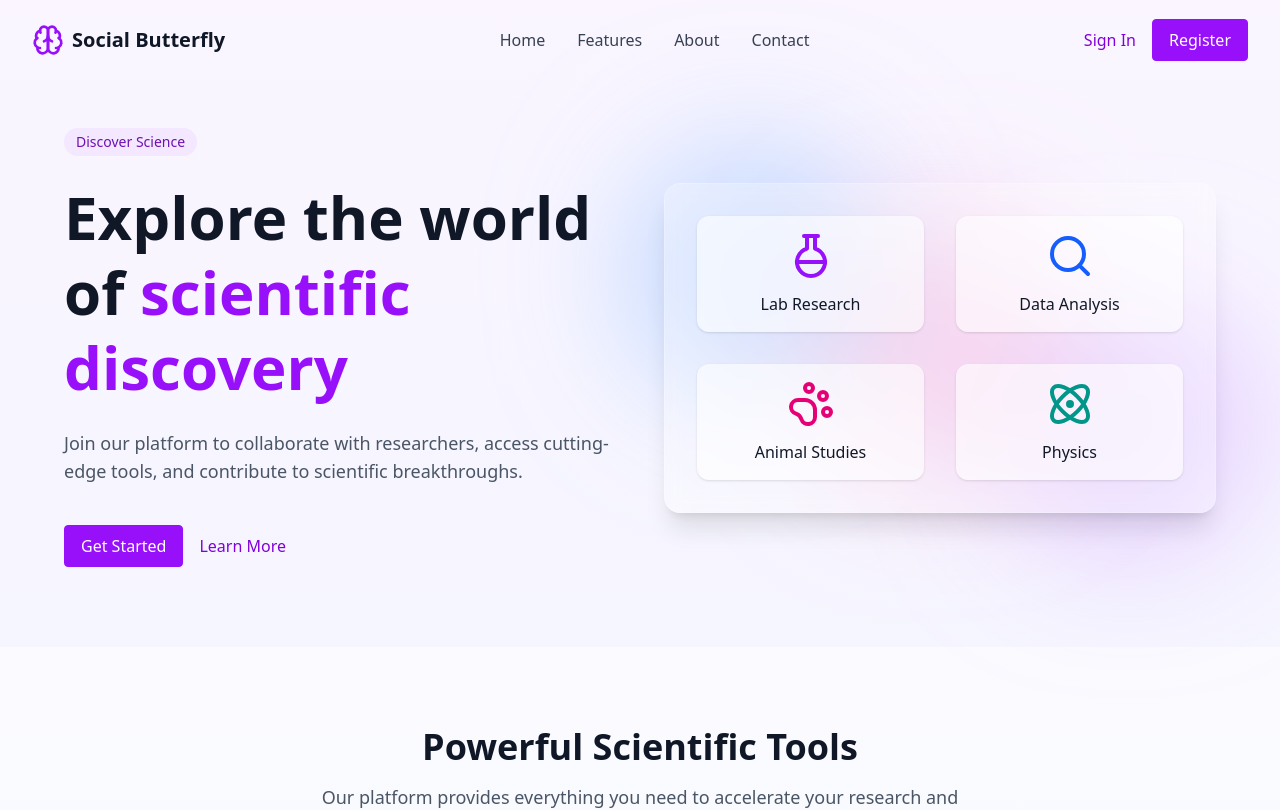
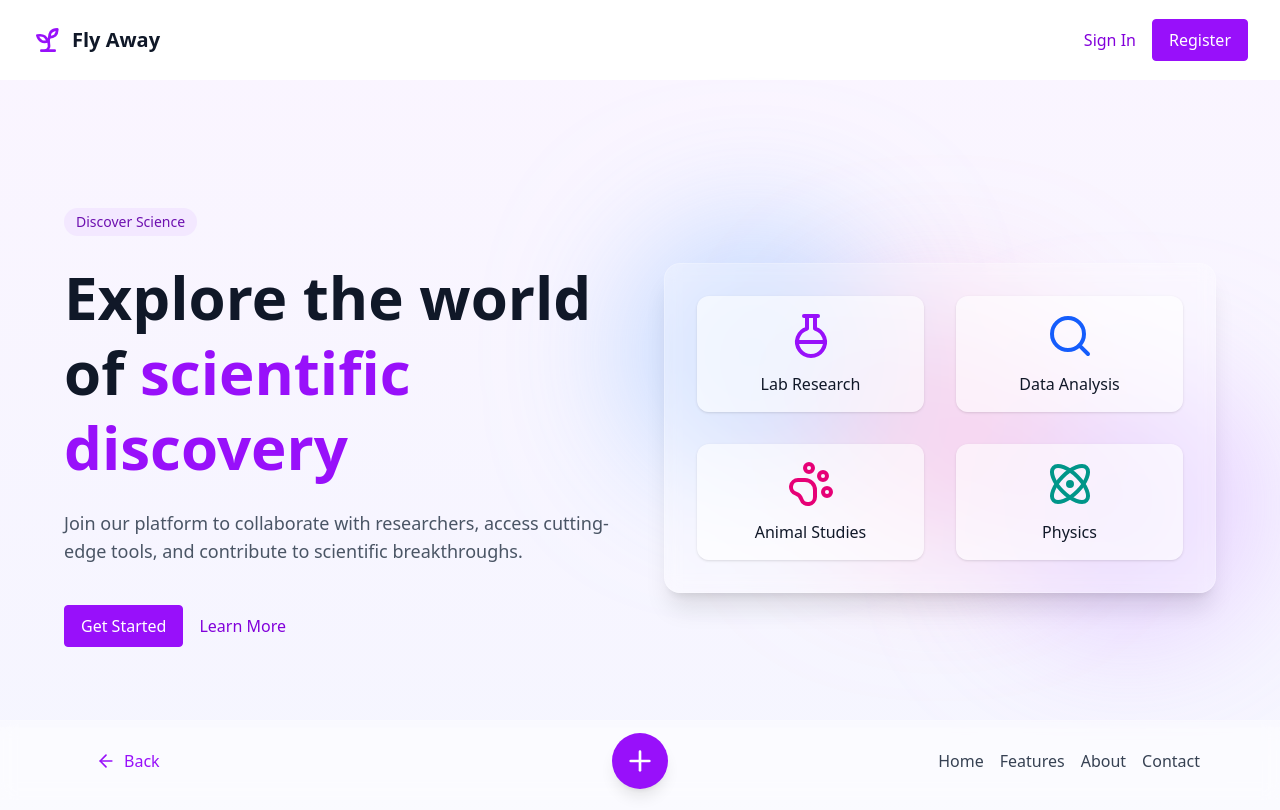
Before and after one commit to Alexander1022/social-flutter, a React (Vite) app in the folder Client/: page / in a window 1280 px wide. Shown: the top 810 px of the page. Built offline with nearby package versions, Linux system fonts and the light colour scheme.

Commit message:
Add footer and header to home

```diff
--- a/Client/src/App.tsx
+++ b/Client/src/App.tsx
@@ -1,4 +1,6 @@
 import { BrowserRouter, Routes, Route, Navigate } from "react-router"
+import Footer from "./components/Footer"
+import Header from "./components/Header"
 import Navbar from "./components/Navbar"
 import Home from "./pages/Home"
 import Login from "./pages/Login"
@@ -12,7 +14,7 @@ function App() {
 
   return (
     <BrowserRouter>
-      <Navbar />
+      <Header />
       <Routes>
 
         <Route path="/" element={<Home />} />
@@ -38,6 +40,7 @@ function App() {
         />
 
       </Routes>
+      <Footer />
     </BrowserRouter>
   )
 }
--- /dev/null
+++ b/Client/src/components/Footer.tsx
@@ -0,0 +1,79 @@
+import { ArrowLeft, Plus, Camera, Image } from "lucide-react";
+import { useEffect, useState } from 'react';
+import Navbar from "./Navbar";
+
+export default function Footer() {
+  const [showMenu, setShowMenu] = useState(false);
+  const [isScrolled, setIsScrolled] = useState(false);
+
+  const handlePlusClick = () => {
+    setShowMenu(!showMenu);
+  };
+
+  const handleAction = (actionType) => {
+    setShowMenu(false);
+    console.log(`Selected action: ${actionType}`);
+  };
+
+  useEffect(() => {
+    const handleScroll = () => {
+      setIsScrolled(window.scrollY > 10);
+    };
+
+    window.addEventListener("scroll", handleScroll);
+    return () => window.removeEventListener("scroll", handleScroll);
+  }, []);
+
+  return (
+    <div className="flex flex-col h-screen justify-between">
+        <footer className={`fixed bottom-0 left-0 right-0 h-20 z-50 border-t border-white/20 ${
+            isScrolled ? "bg-white/80 backdrop-blur-md" : "bg-white/30 backdrop-blur-sm"
+        }`}>
+            <div className="relative h-full max-w-6xl mx-auto">
+            {/* Back Button */}
+            <button className="absolute left-4 top-1/2 -translate-y-1/2 flex items-center gap-2 px-4 py-2 rounded-lg hover:bg-purple-50 transition-colors">
+                <ArrowLeft className="w-5 h-5 text-purple-600" />
+                <span className="text-purple-600 font-medium hidden md:inline">Back</span>
+            </button>
+
+            {/* Centered Plus Button with Menu */}
+            <div className="absolute left-1/2 top-1/2 -translate-x-1/2 -translate-y-1/2">
+                <div className="relative">
+                <button
+                    onClick={handlePlusClick}
+                    className="w-14 h-14 flex items-center justify-center rounded-full bg-purple-600 hover:bg-purple-700 transition-all text-white shadow-lg"
+                >
+                    <Plus className="w-8 h-8" />
+                </button>
+
+                {showMenu && (
+                    <div className="absolute bottom-full left-1/2 -translate-x-1/2 mb-4 flex gap-4 bg-white/90 backdrop-blur-sm rounded-xl p-2 shadow-lg border border-white/20">
+                    <button
+                        onClick={() => handleAction('camera')}
+                        className="flex flex-col items-center gap-2 p-3 hover:bg-purple-50 rounded-lg transition-colors"
+                    >
+                        <Camera className="w-6 h-6 text-purple-600" />
+                        <span className="text-xs text-gray-600">Camera</span>
+                    </button>
+
+                    <button
+                        onClick={() => handleAction('gallery')}
+                        className="flex flex-col items-center gap-2 p-3 hover:bg-purple-50 rounded-lg transition-colors"
+                    >
+                        <Image className="w-6 h-6 text-purple-600" />
+                        <span className="text-xs text-gray-600">Gallery</span>
+                    </button>
+                    </div>
+                )}
+                </div>
+            </div>
+
+            {/* Navigation */}
+            <div className="absolute right-4 top-1/2 -translate-y-1/2">
+                <Navbar />
+            </div>
+            </div>
+        </footer>
+    </div>
+  );
+}
--- /dev/null
+++ b/Client/src/components/Header.tsx
@@ -0,0 +1,51 @@
+import { useState, useEffect } from "react";
+import { Menu, Sprout, X } from "lucide-react";
+import Button from "./Button";
+
+export default function Navbar() {
+  const [isScrolled, setIsScrolled] = useState(false);
+
+  useEffect(() => {
+    const handleScroll = () => {
+      if (window.scrollY > 10) {
+        setIsScrolled(true);
+      } else {
+        setIsScrolled(false);
+      }
+    };
+
+    window.addEventListener("scroll", handleScroll);
+    return () => window.removeEventListener("scroll", handleScroll);
+  }, []);
+
+  return (
+    <header
+      className={`sticky top-0 left-0 right-0 z-50 transition-all duration-300 ${
+        isScrolled ? "bg-white/80 backdrop-blur-md shadow-sm" : "bg-transparent"
+      }`}
+    >
+      <div className="max-w-7xl mx-auto px-4 sm:px-6 lg:px-8">
+        <div className="flex items-center justify-between h-16 md:h-20">
+          <div className="flex items-center">
+            <Button className="flex items-center space-x-2">
+              <Sprout className="h-8 w-8 text-purple-600" />
+              <span className="text-xl font-bold text-gray-900">
+                Fly Away
+              </span>
+            </Button>
+          </div>
+
+          <div className="md:flex items-center space-x-4">
+              <button className="border-purple-200 text-purple-700">
+                Sign In
+              </button>
+              <Button className="border border-purple-600 font-medium py-2 px-4 rounded bg-purple-600 text-white">
+                Register
+              </Button>
+          </div>
+
+        </div>
+      </div>
+    </header>
+  );
+}
--- a/Client/src/components/Navbar.tsx
+++ b/Client/src/components/Navbar.tsx
@@ -1,136 +1,57 @@
-import { useState, useEffect } from "react";
-import { Brain, Menu, X } from "lucide-react";
+import { useState } from "react";
+import { Menu, X } from "lucide-react";
 import Button from "./Button";
 
 export default function Navbar() {
-  const [isScrolled, setIsScrolled] = useState(false);
   const [isMobileMenuOpen, setIsMobileMenuOpen] = useState(false);
 
-  useEffect(() => {
-    const handleScroll = () => {
-      if (window.scrollY > 10) {
-        setIsScrolled(true);
-      } else {
-        setIsScrolled(false);
-      }
-    };
-
-    window.addEventListener("scroll", handleScroll);
-    return () => window.removeEventListener("scroll", handleScroll);
-  }, []);
-
   return (
-    <header
-      className={`fixed top-0 left-0 right-0 z-50 transition-all duration-300 ${
-        isScrolled ? "bg-white/80 backdrop-blur-md shadow-sm" : "bg-transparent"
-      }`}
-    >
-      <div className="max-w-7xl mx-auto px-4 sm:px-6 lg:px-8">
-        <div className="flex items-center justify-between h-16 md:h-20">
-          <div className="flex items-center">
-            <Button className="flex items-center space-x-2">
-              <Brain className="h-8 w-8 text-purple-600" />
-              <span className="text-xl font-bold text-gray-900">
-                Social Butterfly
-              </span>
+    <nav className="flex items-center gap-4 md:gap-6">
+      {/* Desktop Menu */}
+      <div className="hidden md:flex items-center space-x-4">
+        <Button className="text-gray-700 hover:text-purple-600 font-medium">
+          Home
+        </Button>
+        <Button className="text-gray-700 hover:text-purple-600 font-medium">
+          Features
+        </Button>
+        <Button className="text-gray-700 hover:text-purple-600 font-medium">
+          About
+        </Button>
+        <Button className="text-gray-700 hover:text-purple-600 font-medium">
+          Contact
         </Button>
       </div>
 
-          <nav className="hidden md:flex items-center space-x-8">
-            <Button
-              className="text-gray-700 hover:text-purple-600 font-medium"
-            >
-              Home
-            </Button>
-            <Button
-              className="text-gray-700 hover:text-purple-600 font-medium"
-            >
-              Features
-            </Button>
-            <Button
-              className="text-gray-700 hover:text-purple-600 font-medium"
-            >
-              About
-            </Button>
-            <Button
-              className="text-gray-700 hover:text-purple-600 font-medium"
-            >
-              Contact
-            </Button>
-          </nav>
-
-          <div className="hidden md:flex items-center space-x-4">
-              <button className="border-purple-200 text-purple-700">
-                Sign In
-              </button>
-              <Button className="border border-purple-600 font-medium py-2 px-4 rounded bg-purple-600 text-white">
-                Register
-              </Button>
-          </div>
-
+      {/* Mobile Menu Toggle */}
       <div className="md:hidden">
         <button
           onClick={() => setIsMobileMenuOpen(!isMobileMenuOpen)}
-              className="text-gray-700 hover:text-purple-600 focus:outline-none"
+          className="text-gray-700 hover:text-purple-600"
         >
-              {isMobileMenuOpen ? (
-                <X className="h-6 w-6" />
-              ) : (
-                <Menu className="h-6 w-6" />
-              )}
+          {isMobileMenuOpen ? <X className="h-6 w-6" /> : <Menu className="h-6 w-6" />}
         </button>
       </div>
-        </div>
-      </div>
 
+      {/* Mobile Menu */}
       {isMobileMenuOpen && (
-        <div className="md:hidden bg-white/95 backdrop-blur-sm shadow-lg">
-          <div className="px-2 pt-2 pb-3 space-y-1 sm:px-3">
-            <Button
-              className="block px-3 py-2 rounded-md text-base font-medium text-gray-700 hover:text-purple-600 hover:bg-purple-50"
-              onClick={() => setIsMobileMenuOpen(false)}
-            >
+        <div className="absolute bottom-16 right-4 bg-white/95 backdrop-blur-sm rounded-lg shadow-lg p-4">
+          <div className="flex flex-col gap-3">
+            <Button className="text-gray-700 hover:text-purple-600">
               Home
             </Button>
-            <Button
-              className="block px-3 py-2 rounded-md text-base font-medium text-gray-700 hover:text-purple-600 hover:bg-purple-50"
-              onClick={() => setIsMobileMenuOpen(false)}
-            >
+            <Button className="text-gray-700 hover:text-purple-600">
               Features
             </Button>
-            <Button
-              className="block px-3 py-2 rounded-md text-base font-medium text-gray-700 hover:text-purple-600 hover:bg-purple-50"
-              onClick={() => setIsMobileMenuOpen(false)}
-            >
+            <Button className="text-gray-700 hover:text-purple-600">
               About
             </Button>
-            <Button
-              className="block px-3 py-2 rounded-md text-base font-medium text-gray-700 hover:text-purple-600 hover:bg-purple-50"
-              onClick={() => setIsMobileMenuOpen(false)}
-            >
+            <Button className="text-gray-700 hover:text-purple-600">
               Contact
             </Button>
           </div>
-          <div className="pt-4 pb-3 border-t border-gray-200">
-            <div className="flex items-center px-5">
-              <Button
-                className="block w-full px-3 py-2 rounded-md text-center text-base font-medium text-gray-700 hover:text-purple-600 hover:bg-purple-50"
-                onClick={() => setIsMobileMenuOpen(false)}
-              >
-                Sign In
-              </Button>
-            </div>
-            <div className="mt-3 px-5 pb-2">
-              <Button
-                className="block w-full px-3 py-2 rounded-md text-center text-base font-medium bg-purple-600 text-white hover:bg-purple-700"
-                onClick={() => setIsMobileMenuOpen(false)}
-              >
-                Register
-              </Button>
-            </div>
-          </div>
         </div>
       )}
-    </header>
+    </nav>
   );
 }
```
Lines whose indentation alone changed are shown as unchanged.
